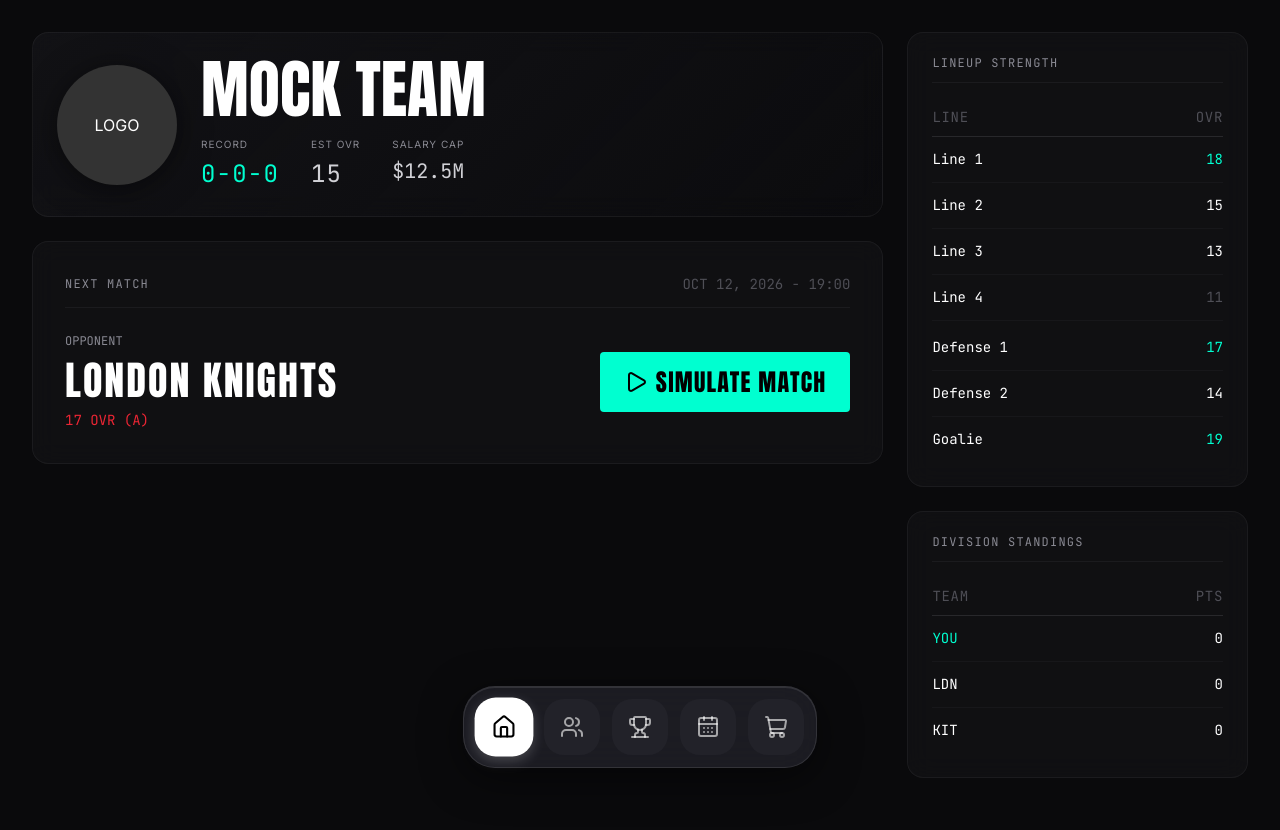
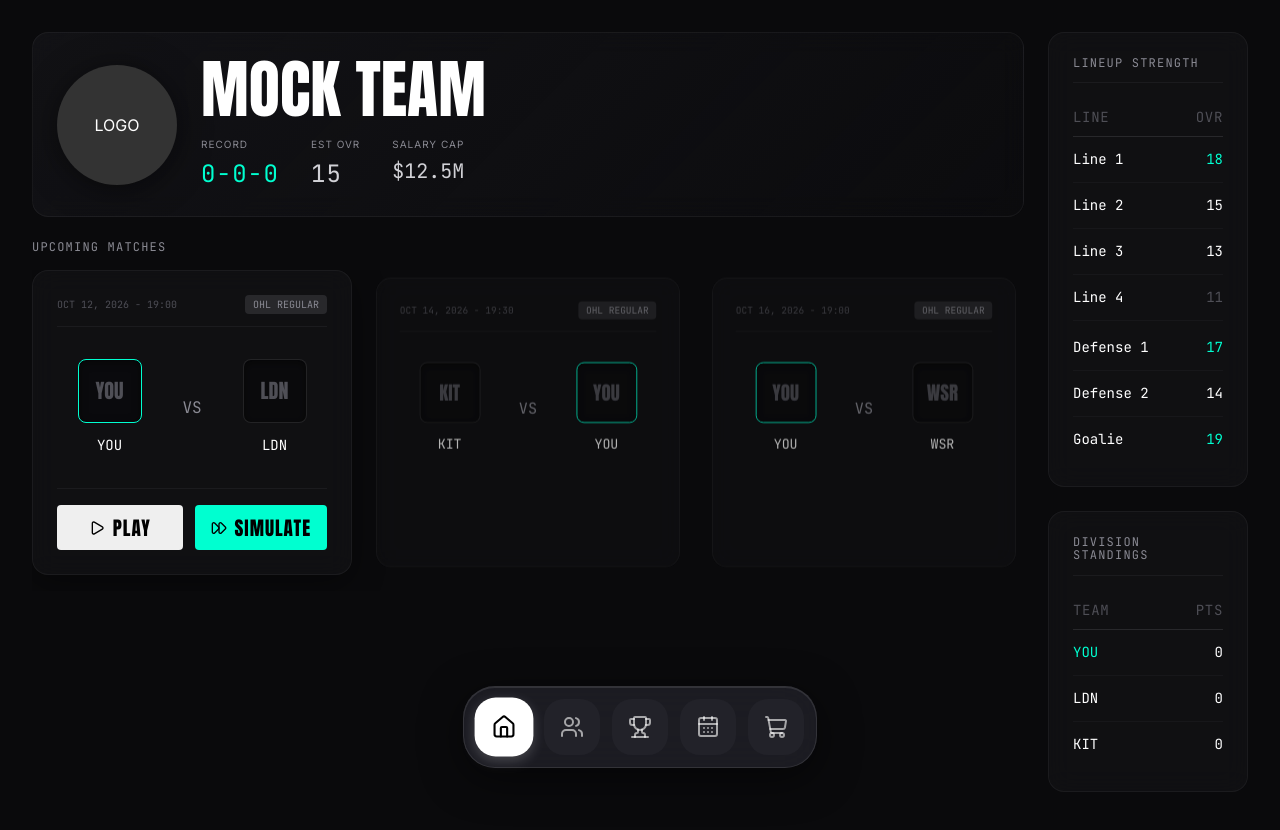
Before and after one commit to teixeiralucs/hockey-gm, a React (Vite) app: page /dashboard in a window 1280 px wide. Shown: the top 830 px of the page. Built offline with nearby package versions, Linux system fonts and the light colour scheme; a web font is replaced by a local one.

Commit message:
feat: add sliding animated upcoming matches carousel to dashboard

```diff
--- a/src/features/dashboard/Dashboard.tsx
+++ b/src/features/dashboard/Dashboard.tsx
@@ -1,8 +1,9 @@
-import React from 'react';
+import React, { useState, useEffect } from 'react';
 import { useGameStore } from '../../store/useGameStore';
-import { Play } from 'lucide-react';
+import { Play, FastForward, ArrowRight } from 'lucide-react';
 import { Button } from '../../components/Button';
 import './Dashboard.css';
+import './DashboardMatches.css';
 
 export const Dashboard: React.FC = () => {
   const { playerTeam } = useGameStore();
@@ -14,8 +15,46 @@ export const Dashboard: React.FC = () => {
   const pTeamName = team ? `${team.city} ${team.name}` : 'MOCK TEAM';
   const pLogo = team ? team.logoUrl : '';
   const pColor = team ? team.colors.primary : '#00ffd0';
+  const pAbbr = team?.abbreviation || 'YOU';
   const pRecord = "0-0-0";
-  const pNextOpponent = "LONDON KNIGHTS";
+
+  // Mock de próximas partidas
+  const [matches, setMatches] = useState([
+    { id: 1, opponent: 'LONDON KNIGHTS', abbr: 'LDN', date: 'OCT 12, 2026 - 19:00', status: 'upcoming', result: null, home: true },
+    { id: 2, opponent: 'KITCHENER RANGERS', abbr: 'KIT', date: 'OCT 14, 2026 - 19:30', status: 'upcoming', result: null, home: false },
+    { id: 3, opponent: 'WINDSOR SPITFIRES', abbr: 'WSR', date: 'OCT 16, 2026 - 19:00', status: 'upcoming', result: null, home: true },
+  ]);
+  const [animating, setAnimating] = useState(false);
+
+  const handleSimulate = (matchId: number) => {
+    setMatches(prev => prev.map(m => {
+      if (m.id === matchId) {
+        return { ...m, status: 'finished', result: { us: Math.floor(Math.random() * 5) + 1, them: Math.floor(Math.random() * 5) } };
+      }
+      return m;
+    }));
+  };
+
+  const handleAdvance = () => {
+    setAnimating(true);
+    setTimeout(() => {
+      setMatches(prev => {
+        const newMatches = [...prev.slice(1)];
+        // Add a new random match to the end
+        newMatches.push({
+          id: Date.now(),
+          opponent: 'GUELPH STORM',
+          abbr: 'GUE',
+          date: 'OCT 18, 2026 - 19:00',
+          status: 'upcoming',
+          result: null,
+          home: Math.random() > 0.5
+        });
+        return newMatches;
+      });
+      setAnimating(false);
+    }, 500); // tempo da animação
+  };
 
   return (
     <div className="dashboard-grid">
@@ -50,24 +89,79 @@ export const Dashboard: React.FC = () => {
           </div>
         </div>
 
-        {/* Próximo Jogo */}
-        <div className="dash-panel" style={{ padding: 'var(--space-8)' }}>
-          <div className="dash-panel-header">
-            <h2 className="dash-panel-title">NEXT MATCH</h2>
-            <span style={{ fontFamily: 'var(--font-mono)', fontSize: '0.875rem', color: 'var(--color-text-muted)' }}>OCT 12, 2026 - 19:00</span>
-          </div>
+        {/* Próximos Jogos (Cards Horizontais) */}
+        <div>
+          <h2 className="dash-panel-title" style={{ marginBottom: 'var(--space-4)' }}>UPCOMING MATCHES</h2>
+          <div className={`matches-row ${animating ? 'slide-left' : ''}`}>
+            {matches.map((match, index) => {
+              const isFirst = index === 0;
+              const isFinished = match.status === 'finished';
 
-          <div style={{ display: 'flex', alignItems: 'center', justifyContent: 'space-between', marginTop: 'var(--space-6)' }}>
-            <div style={{ display: 'flex', flexDirection: 'column' }}>
-              <span style={{ fontSize: '0.75rem', fontFamily: 'var(--font-mono)', color: 'var(--color-text-secondary)', marginBottom: 'var(--space-2)' }}>OPPONENT</span>
-              <h2 className="font-display" style={{ fontSize: '2.5rem', margin: 0, color: '#fff' }}>{pNextOpponent}</h2>
-              <span style={{ fontSize: '0.875rem', fontFamily: 'var(--font-mono)', color: '#ec2634', marginTop: 'var(--space-2)' }}>17 OVR (A)</span>
-            </div>
+              return (
+                <div key={match.id} className={`dash-panel match-card ${isFirst ? 'match-card-primary' : ''}`}>
+                  {/* Top Bar */}
+                  <div className="match-card-top">
+                    <span style={{ fontSize: '0.625rem', fontFamily: 'var(--font-mono)', color: 'var(--color-text-muted)' }}>{match.date}</span>
+                    <span className="match-card-badge">OHL REGULAR</span>
+                  </div>
 
-            <Button size="lg" variant="primary" style={{ backgroundColor: pColor, border: 'none', color: '#000' }}>
-              <Play size={24} style={{ marginRight: '8px' }} />
-              SIMULATE MATCH
-            </Button>
+                  {/* Matchup */}
+                  <div className="match-card-teams">
+                    <div className="match-team">
+                      <div className="match-logo-box" style={{ borderColor: match.home ? pColor : 'rgba(255,255,255,0.1)' }}>
+                        {match.home ? (pLogo ? <img src={pLogo} alt="Us" /> : <div className="placeholder-logo">{pAbbr}</div>) : <div className="placeholder-logo">{match.abbr}</div>}
+                      </div>
+                      <span className="match-team-name">{match.home ? pAbbr : match.abbr}</span>
+                    </div>
+
+                    <div className="match-score">
+                      {isFinished ? (
+                        <div className="score-display">
+                          <span style={{ color: match.result.us > match.result.them ? pColor : '#fff' }}>{match.home ? match.result.us : match.result.them}</span>
+                          <span>-</span>
+                          <span style={{ color: match.result.them > match.result.us ? '#ec2634' : '#fff' }}>{match.home ? match.result.them : match.result.us}</span>
+                        </div>
+                      ) : (
+                        <span style={{ fontSize: '1rem', fontFamily: 'var(--font-mono)', color: 'var(--color-text-secondary)' }}>VS</span>
+                      )}
+                    </div>
+
+                    <div className="match-team">
+                      <div className="match-logo-box" style={{ borderColor: !match.home ? pColor : 'rgba(255,255,255,0.1)' }}>
+                        {!match.home ? (pLogo ? <img src={pLogo} alt="Us" /> : <div className="placeholder-logo">{pAbbr}</div>) : <div className="placeholder-logo">{match.abbr}</div>}
+                      </div>
+                      <span className="match-team-name">{!match.home ? pAbbr : match.abbr}</span>
+                    </div>
+                  </div>
+
+                  {/* Actions (Only on first card) */}
+                  {isFirst && (
+                    <div className="match-card-actions">
+                      {isFinished ? (
+                        <Button
+                          style={{ width: '100%', justifyContent: 'center', backgroundColor: '#fff', color: '#000', border: 'none' }}
+                          onClick={handleAdvance}
+                        >
+                          ADVANCE TO NEXT MATCH <ArrowRight size={16} style={{ marginLeft: '8px' }} />
+                        </Button>
+                      ) : (
+                        <>
+                          <Button variant="outline" style={{ flex: 1, justifyContent: 'center' }}>
+                            <Play size={16} style={{ marginRight: '8px' }} /> PLAY
+                          </Button>
+                          <Button
+                            style={{ flex: 1, justifyContent: 'center', backgroundColor: pColor, color: '#000', border: 'none' }}
+                            onClick={() => handleSimulate(match.id)}
+                          >
+                            <FastForward size={16} style={{ marginRight: '8px' }} /> SIMULATE
+                          </Button>
+                        </>
+                      )}
+                    </div>
+                  )}
+                </div>
+              );
+            })}
           </div>
         </div>
       </div>
--- /dev/null
+++ b/src/features/dashboard/DashboardMatches.css
@@ -0,0 +1,118 @@
+/* ... appending to Dashboard.css */
+.matches-row {
+  display: flex;
+  gap: var(--space-4);
+  overflow-x: hidden; /* we handle scrolling via logic/animation */
+  padding-bottom: var(--space-4);
+  transition: transform 0.5s cubic-bezier(0.2, 0.8, 0.2, 1);
+}
+
+.matches-row.slide-left {
+  transform: translateX(calc(-100% / 3 - var(--space-4)));
+}
+
+.match-card {
+  min-width: 320px;
+  flex: 0 0 auto;
+  display: flex;
+  flex-direction: column;
+  gap: var(--space-4);
+  opacity: 0.7;
+  transform: scale(0.95);
+  transition: all 0.3s ease;
+}
+
+.match-card-primary {
+  opacity: 1;
+  transform: scale(1);
+  box-shadow: 0 8px 32px rgba(0, 0, 0, 0.4);
+}
+
+.match-card-top {
+  display: flex;
+  justify-content: space-between;
+  align-items: center;
+  border-bottom: 1px solid rgba(255, 255, 255, 0.05);
+  padding-bottom: var(--space-3);
+}
+
+.match-card-badge {
+  background: rgba(255, 255, 255, 0.1);
+  color: var(--color-text-secondary);
+  font-family: var(--font-mono);
+  font-size: 0.625rem;
+  padding: 2px 8px;
+  border-radius: 4px;
+}
+
+.match-card-teams {
+  display: flex;
+  align-items: center;
+  justify-content: space-between;
+  padding: var(--space-4) 0;
+}
+
+.match-team {
+  display: flex;
+  flex-direction: column;
+  align-items: center;
+  gap: var(--space-3);
+  flex: 1;
+}
+
+.match-logo-box {
+  width: 64px;
+  height: 64px;
+  background: rgba(0, 0, 0, 0.3);
+  border: 1px solid rgba(255, 255, 255, 0.1);
+  border-radius: var(--radius-md);
+  display: flex;
+  align-items: center;
+  justify-content: center;
+  overflow: hidden;
+  box-shadow: inset 0 2px 8px rgba(0,0,0,0.5);
+}
+
+.match-logo-box img {
+  width: 80%;
+  height: auto;
+  object-fit: contain;
+}
+
+.placeholder-logo {
+  font-family: var(--font-display);
+  font-size: 1.25rem;
+  color: var(--color-text-muted);
+}
+
+.match-team-name {
+  font-family: var(--font-mono);
+  font-size: 0.875rem;
+  color: var(--color-text-primary);
+  text-align: center;
+}
+
+.match-score {
+  display: flex;
+  flex-direction: column;
+  align-items: center;
+  justify-content: center;
+  width: 60px;
+}
+
+.score-display {
+  display: flex;
+  gap: var(--space-2);
+  font-family: var(--font-display);
+  font-size: 2rem;
+  color: #fff;
+  align-items: center;
+}
+
+.match-card-actions {
+  display: flex;
+  gap: var(--space-3);
+  margin-top: auto;
+  padding-top: var(--space-4);
+  border-top: 1px solid rgba(255, 255, 255, 0.05);
+}
```
